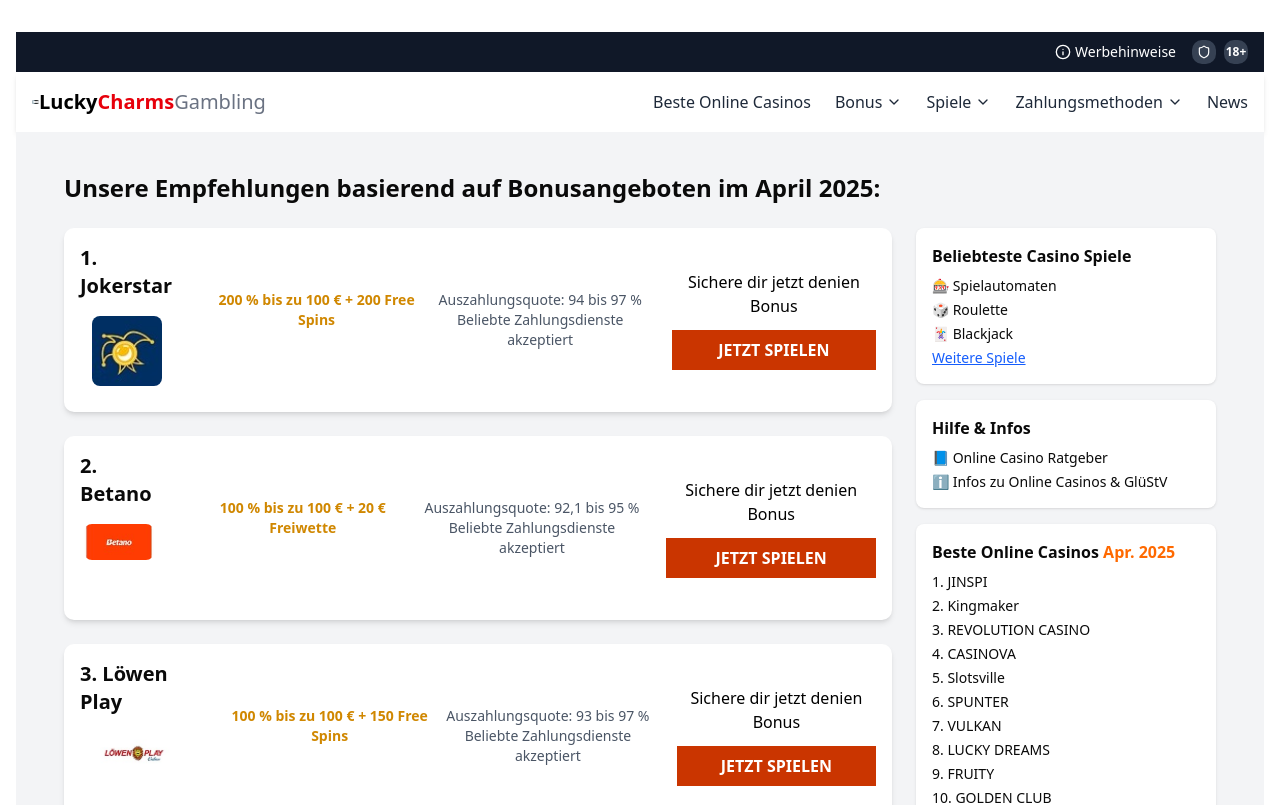
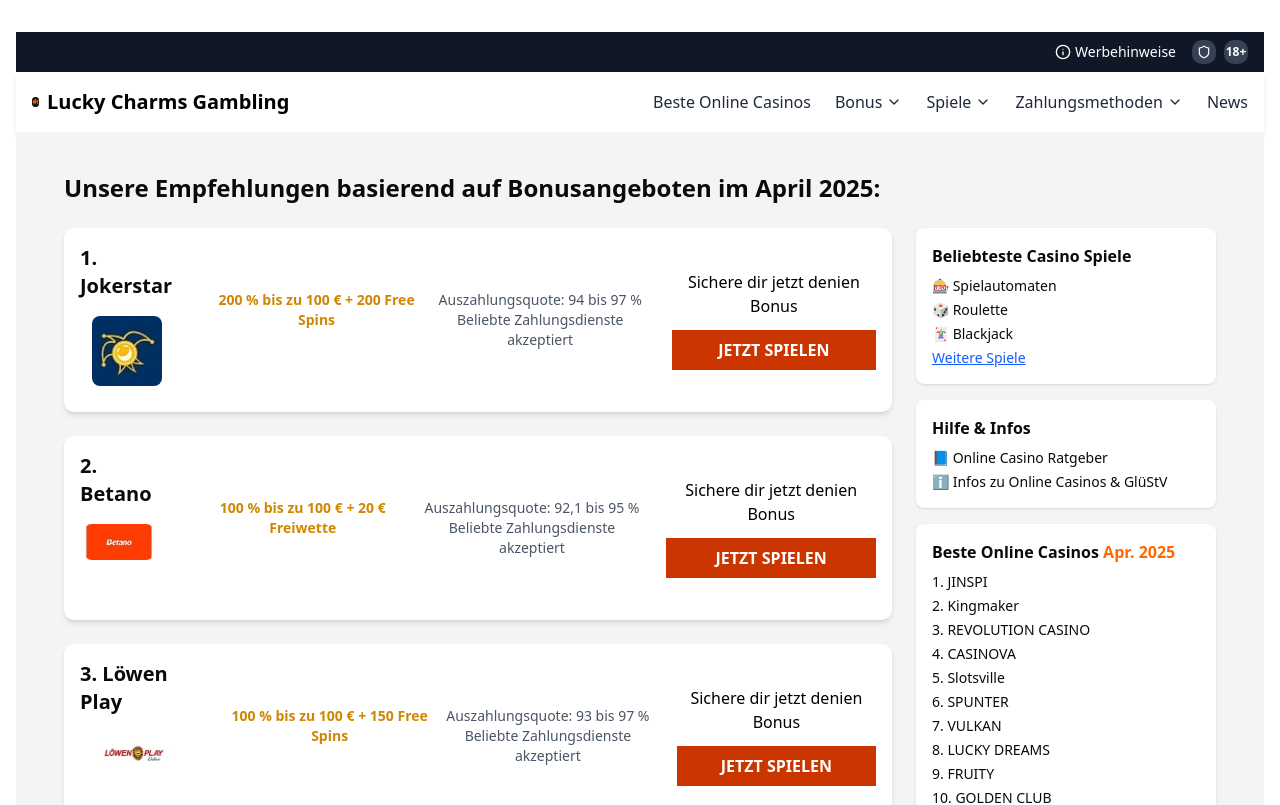
Before and after one commit to SaadAnna/Sorinico, a Next.js app: page / in a window 1280 px wide. Shown: the top 805 px of the page. Built offline with nearby package versions, Linux system fonts and the light colour scheme.

Commit message:
Add some change in the footer and the header section in the project

```diff
--- a/app/CasinoFooter.jsx
+++ b/app/CasinoFooter.jsx
@@ -1,5 +1,6 @@
 import React, { useState } from 'react';
 import { Phone, Globe, ChevronDown } from 'lucide-react';
+import FooterIcon from "@/public/fottericon.jpeg";
 
 export default function CasinoFooter() {
   const [isLanguageMenuOpen, setIsLanguageMenuOpen] = useState(false);
@@ -48,7 +49,7 @@
               <Globe className="w-4 h-4 sm:w-6 sm:h-6" />
             </div>
             <div className="flex items-center mt-4 w-4 h-4 sm:mt-6">
-                <img src="/fottericon.png" alt="GGL Logo" className="mr-4" />
+                <Image src={FooterIcon} alt="GGL Logo" className="mr-4" width={10} height={10} />
               </div>
           </div>
 
--- a/app/CasinoHeader.jsx
+++ b/app/CasinoHeader.jsx
@@ -38,14 +38,12 @@
       <nav className="bg-white py-4 px-4 shadow-md">
         <div className="container mx-auto flex justify-between items-center">
           {/* Logo */}
-          <div className="flex items-center">
+          <div className="flex items-center gap-2">
 
-            <Image className='object-cover rounded-full' src={HeaderIcon} alt="web icon" width={7} height={7} />
+            <Image className='object-contain rounded-xl' src={HeaderIcon} alt="web icon" width={7} height={7} />
             <div>
               <span className="font-bold text-xl">
-                <span className="text-black">Lucky</span>
-                <span className="text-red-600">Charms</span>
-                <span className="text-gray-500 font-normal">Gambling</span>
+                <span className="text-black">Lucky Charms Gambling</span>
               </span>
             </div>
           </div>
```
Also changed, not shown: public/headericon.jpeg.
